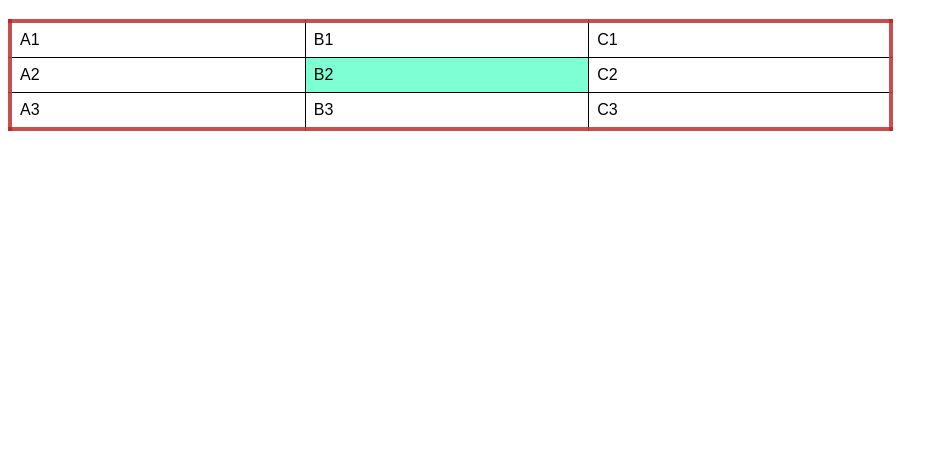
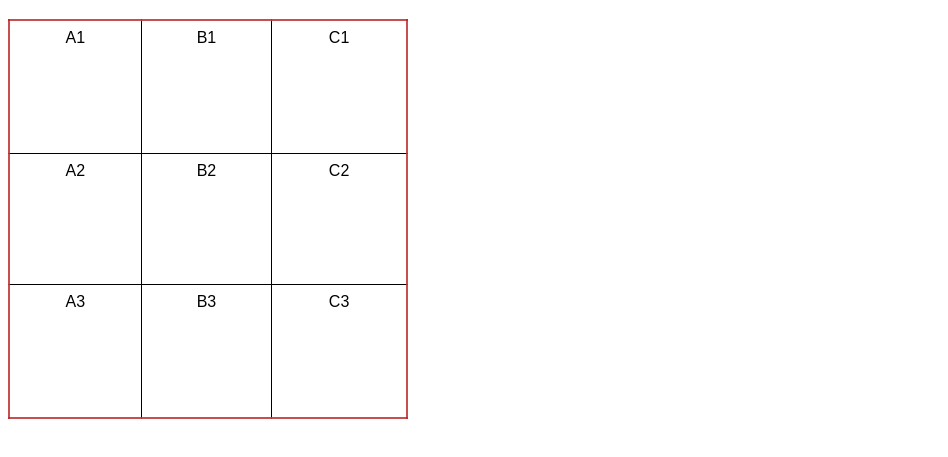
Before and after one commit to Pierazo/html-css, a plain HTML site: page exercicios/ex024/tabela.html in a window 1280 px wide. Shown: the part 61-518 px from the top of the page, without its empty margins (0-948 px from the left). Drawn offline with Linux system fonts and the light colour scheme.

Commit message:
Tabela001

```diff
--- a/exercicios/ex024/tabela.html
+++ b/exercicios/ex024/tabela.html
@@ -12,18 +12,20 @@
     }
 
     table {
-        width: 70%;
+        width: 400px;
+        /*Tamanho*/
+        height: 400px;
+        /*largura*/
         border-collapse: collapse;
-        border: 4px solid rgba(186, 37, 37, 0.804);
+        /*Tabela quadradinha */
+        border: 2px solid rgba(186, 37, 37, 0.804);
     }
 
     td {
         border: 1px solid black;
         padding: 8px;
-    }
-
-    td.dado {
-        background-color: aquamarine;
+        text-align: center;
+        vertical-align: top;
     }
 </style>
 
@@ -40,7 +42,7 @@
 
         <tr>
             <td>A2</td>
-            <td class="dado">B2</td>
+            <td>B2</td>
             <td>C2</td>
 
         </tr>
```
